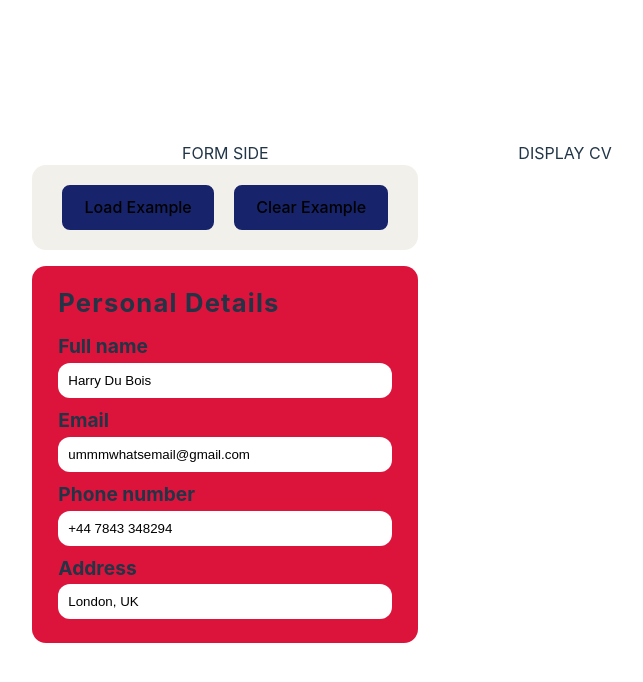
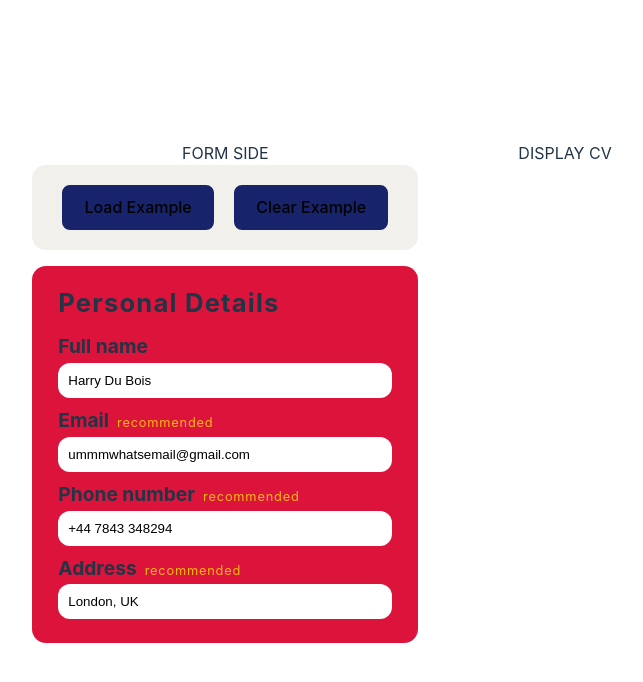
Before and after one commit to JHoldsworth23/cv-maker, a React (Vite) app: page / in a window 1280 px wide. Shown: the top 682 px of the page, without its empty margins (318-961 px from the left). Built offline with nearby package versions, Linux system fonts and the light colour scheme.

Commit message:
add recommended span element and style the text

```diff
--- a/src/components/form-input.jsx
+++ b/src/components/form-input.jsx
@@ -8,12 +8,14 @@ export default function FormInput({
     placeholder,
     value,
     "data-info": info,
+    recommended,
     onChange,
 }) {
     return (
         <div className="input-container">
             <label htmlFor={id}>
                 {labelText}
+                {recommended && <span className="recommended">recommended</span>}
             </label>
             <input
               id={id}
--- a/src/components/personal/personal-form.jsx
+++ b/src/components/personal/personal-form.jsx
@@ -28,6 +28,7 @@ export default function PersonalForm({
               value={email}
               onChange={onChange}
               data-info="email"
+              recommended
             />
             <FormInput
               id="phoneNo"
@@ -37,6 +38,7 @@ export default function PersonalForm({
               value={phoneNo}
               onChange={onChange}
               data-info="phoneNo"
+              recommended
             />
             <FormInput
               id="address"
@@ -45,6 +47,7 @@ export default function PersonalForm({
               value={address}
               onChange={onChange}
               data-info="address"
+              recommended
             />
         </form>
     );
--- a/src/styles/form-input.css
+++ b/src/styles/form-input.css
@@ -12,6 +12,15 @@ label {
     margin-bottom: 2px;
 }
 
+.recommended {
+    font-size: 0.8rem;
+    font-weight: 400;
+    letter-spacing: 0.8px;
+    color: yellow;
+    opacity: 0.7;
+    margin-left: 8px;
+}
+
 input {
     padding: 8px;
     border: 2px solid transparent;
```
